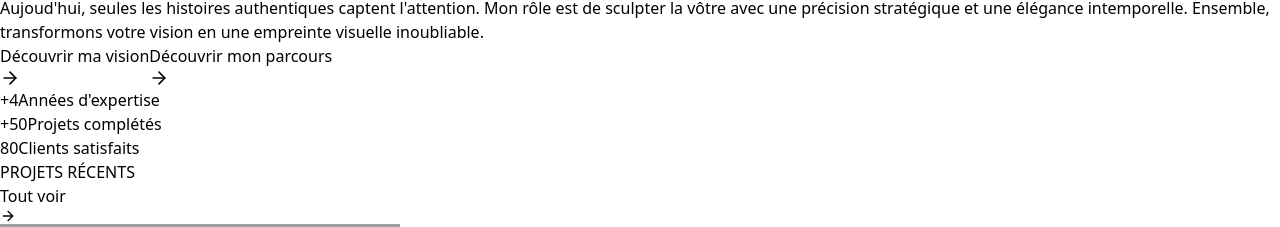
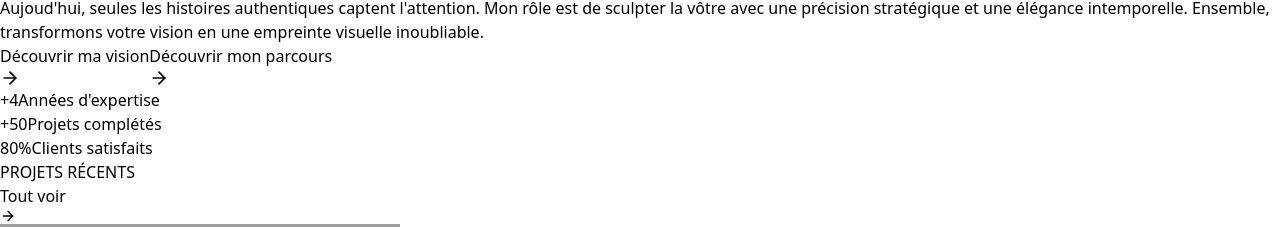
Before and after one commit to arisidstudio/aris-id-studio, a React (Vite) app: page / in a window 1280 px wide. Shown: the part 2279-2506 px from the top of the page. Built offline with nearby package versions, Linux system fonts and the light colour scheme; grey boxes are pictures that could not be loaded.

Commit message:
MAJ Logo to About & Indice

```diff
--- a/src/App.jsx
+++ b/src/App.jsx
@@ -1177,7 +1177,7 @@ const HomePage = ({ setCurrentPage, onOpenProject }) => (
         <div className="grid grid-cols-1 md:grid-cols-3 gap-8 text-center divide-y md:divide-y-0 md:divide-x divide-white/10">
             <RevealOnScroll><div className="p-6"><span className="block text-5xl md:text-7xl font-bold text-white mb-2 tracking-tighter"><AnimatedCounter end="+4" duration={1500} /></span><span className="text-purple-400 text-sm font-bold tracking-[0.2em] uppercase">Années d'expertise</span></div></RevealOnScroll>
             <RevealOnScroll delay={100}><div className="p-6"><span className="block text-5xl md:text-7xl font-bold text-white mb-2 tracking-tighter"><AnimatedCounter end="+50" duration={2000} /></span><span className="text-purple-400 text-sm font-bold tracking-[0.2em] uppercase">Projets complétés</span></div></RevealOnScroll>
-            <RevealOnScroll delay={200}><div className="p-6"><span className="block text-5xl md:text-7xl font-bold text-white mb-2 tracking-tighter"><AnimatedCounter end="80%" duration={2000} /></span><span className="text-purple-400 text-sm font-bold tracking-[0.2em] uppercase">Clients satisfaits</span></div></RevealOnScroll>
+            <RevealOnScroll delay={200}><div className="p-6"><span className="block text-5xl md:text-7xl font-bold text-white mb-2 tracking-tighter"><AnimatedCounter end={80} suffix="%" duration={2000} /></span><span className="text-purple-400 text-sm font-bold tracking-[0.2em] uppercase">Clients satisfaits</span></div></RevealOnScroll>
         </div>
       </div>
     </section>
@@ -1282,7 +1282,7 @@ const App = () => {
         <div className="absolute bottom-[-20%] left-[20%] w-[50%] h-[50%] rounded-full bg-blue-600/30 blur-[100px] animate-[blob-pulse_15s_infinite_ease-in-out] mix-blend-screen"></div>
       </div>
 
-      <Navigation currentPage={currentPage} setCurrentPage={(p) => { setSelectedProject(null); setCurrentPage(p); }} onLogoClick={() => setCurrentPage('home')} />
+      <Navigation currentPage={currentPage} setCurrentPage={(p) => { setSelectedProject(null); setCurrentPage(p); }} onLogoClick={() => setCurrentPage('about')} />
       <main className="relative z-10 min-h-screen">{renderPage()}</main>
       <Footer setCurrentPage={(p) => { setSelectedProject(null); setCurrentPage(p); }} />
     </div>
```
